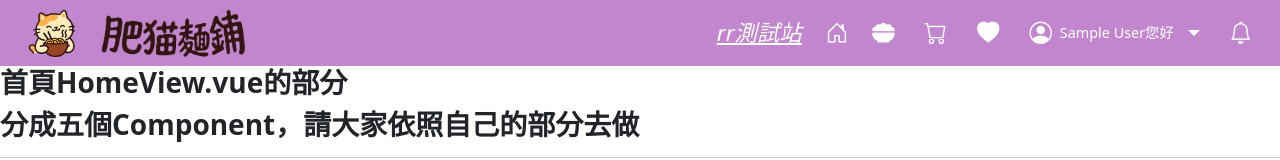
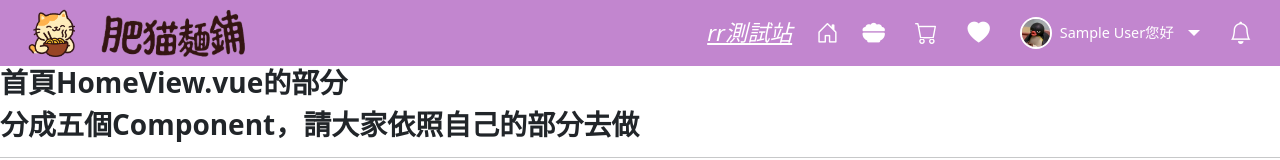
Before and after one commit to Pamelajch/FatCat-frontend, a Vue app: page /home in a window 1280 px wide. Shown: the top 160 px of the page. Built offline with nearby package versions, Linux system fonts and the light colour scheme; no server answers; sample sign-in values are in the browser's storage.

Commit message:
修正註冊生日為空

```diff
--- a/src/components/HeaderComponent.vue
+++ b/src/components/HeaderComponent.vue
@@ -26,9 +26,15 @@
     // 處理頭像顯示
     const getUserAvatar = computed(() => {
       if (user.value?.picPath) {
+        // 如果 picPath 是相對路徑，加上後端服務器 URL
+        if (user.value.picPath.startsWith('/')) {
+          return `https://localhost:7017${user.value.picPath}`
+        }
+        // 如果已經是完整 URL，直接返回
         return user.value.picPath
       }
-      return null
+      // 如果沒有頭像，返回預設圖片
+      return '/pingu.png'
     })
     //登入登出功能區 end-------------------------------------
 </script>
--- a/src/components/RegisterForm.vue
+++ b/src/components/RegisterForm.vue
@@ -92,6 +92,10 @@
     }
 
     const handleRegister = async () => {
+         // 測試：檢查原始的 birthdate 值
+            // console.log('原始 birthdate 值:', registerForm.value.birthdate)
+            // console.log('birthdate 是否為空字串:', registerForm.value.birthdate === '')
+            // console.log('birthdate 是否為 null:', registerForm.value.birthdate === null)
         // 清除之前的錯誤
         errorMessage.value = ''
 
@@ -123,7 +127,7 @@
                     return
                 }
 
-                console.log('發送註冊資料:', registerData) // 測試用
+                // console.log('發送註冊資料:', registerData) // 測試用
             // 呼叫註冊
             const result = await authStore.register(registerData)
 
--- a/src/views/UserView.vue
+++ b/src/views/UserView.vue
@@ -2,10 +2,6 @@
     import { useAuthStore } from '@/stores/auth';
 
     const authStore = useAuthStore()
-
-    console.log(authStore.user?.userId)     // 使用者ID
-    console.log(authStore.user?.name)       // 使用者名稱
-    console.log(authStore.user?.email)      // 電子郵件
 </script>
 
 <template>
```
Also changed, not shown: public/pingu.png (added). Lines whose indentation alone changed are shown as unchanged.
